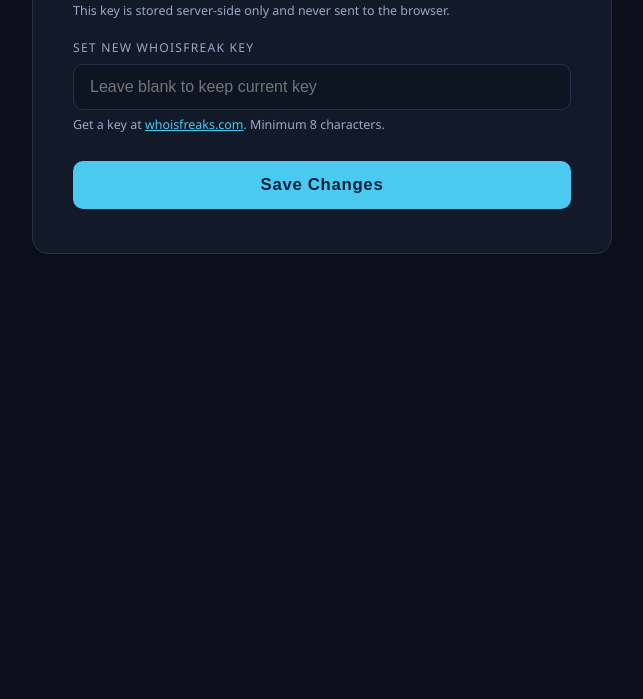
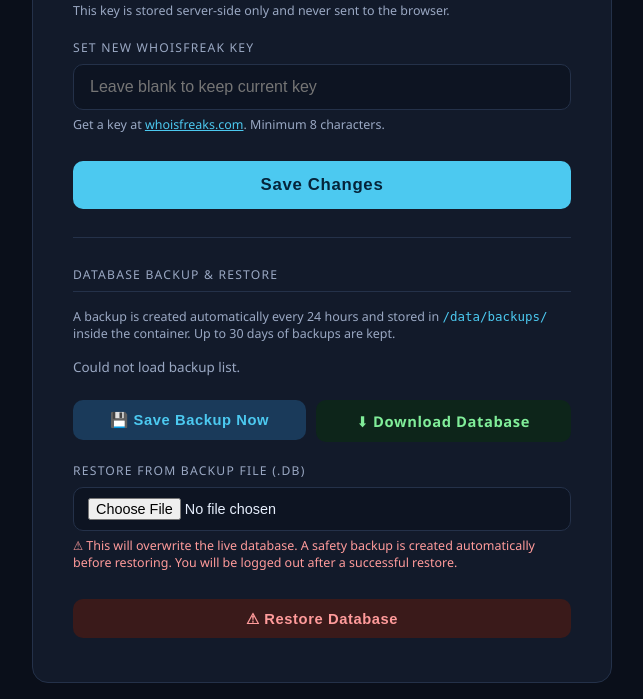
Before and after one commit to Marquisone1/HAWK-LOOKOUT, a Flask app: template app/templates/settings.html in a window 1280 px wide. Shown: the part 1096-1795 px from the top of the page, without its empty margins (318-961 px from the left). Before the commit the page ends 1350 px from the top, so only its background shows below. Run offline with Flask 3, Linux system fonts and the light colour scheme; the template is opened without the code that fills it: most values are stand-ins (such as "Sample title", 1, 10 or a date in 2020); some libraries are stand-ins or nearby versions.

Commit message:
Add database backup: daily auto-backup, export download, import restore
- Daily backup runs every 24h via background thread (first run 60s after startup)
- Backups stored in /data/backups/ as timestamped .db files
- Auto-prune: backups older than 30 days are removed
- Settings page: Save Backup Now button (manual trigger)
- Settings page: Download Database button (streams live SQLite backup)
- Settings page: Restore from .db upload (validates tables, auto-backup before restore)
- Settings page: lists all saved backups with sizes
- scripts/backup.sh for manual host-level backup via docker exec

```diff
--- a/app/__init__.py
+++ b/app/__init__.py
@@ -1,6 +1,11 @@
 import logging
+import os
 import secrets as _secrets
+import shutil
+import sqlite3
 import string
+import threading
+import time
 from datetime import datetime
 
 from sqlalchemy.exc import IntegrityError
@@ -82,7 +87,69 @@ def create_app():
         db.create_all()
         _bootstrap_db(app)
 
+    _start_daily_backup(app)
+
     return app
+
+
+# ─────────────────────────────────────────────────────────────────────────────
+# Backup
+# ─────────────────────────────────────────────────────────────────────────────
+
+BACKUP_DIR = "/data/backups"
+BACKUP_DB_SOURCE = "/data/database.db"
+BACKUP_KEEP_DAYS = 30
+_DAILY_BACKUP_INTERVAL = 86400  # seconds
+
+
+def run_backup() -> str:
+    """
+    Create a timestamped SQLite backup using the online backup API.
+    Returns the path of the created backup file.
+    Raises OSError / sqlite3.Error on failure.
+    """
+    os.makedirs(BACKUP_DIR, exist_ok=True)
+    timestamp = datetime.utcnow().strftime("%Y%m%d-%H%M%S")
+    dest = os.path.join(BACKUP_DIR, f"database-{timestamp}.db")
+
+    src_conn = sqlite3.connect(BACKUP_DB_SOURCE)
+    dst_conn = sqlite3.connect(dest)
+    try:
+        src_conn.backup(dst_conn)
+    finally:
+        dst_conn.close()
+        src_conn.close()
+
+    # Prune old backups
+    cutoff = time.time() - BACKUP_KEEP_DAYS * 86400
+    for fname in os.listdir(BACKUP_DIR):
+        if fname.startswith("database-") and fname.endswith(".db"):
+            fpath = os.path.join(BACKUP_DIR, fname)
+            if os.path.getmtime(fpath) < cutoff:
+                os.remove(fpath)
+                logger.info(f"Backup: pruned old backup {fname}")
+
+    logger.info(f"Backup: created {dest} ({os.path.getsize(dest)} bytes)")
+    return dest
+
+
+def _start_daily_backup(app):
+    """Start a background thread that runs a backup once every 24 hours."""
+
+    def _loop():
+        # Wait 60 s after startup before first backup so the app is settled
+        time.sleep(60)
+        while True:
+            try:
+                with app.app_context():
+                    run_backup()
+            except Exception as exc:
+                logger.warning(f"Daily backup failed: {exc}")
+            time.sleep(_DAILY_BACKUP_INTERVAL)
+
+    t = threading.Thread(target=_loop, name="daily-backup", daemon=True)
+    t.start()
+    logger.info("Backup: daily backup scheduler started (first run in 60s)")
 
 
 def _bootstrap_db(app):
--- a/app/routes.py
+++ b/app/routes.py
@@ -1,4 +1,8 @@
 import logging
+import os
+import shutil
+import sqlite3
+import tempfile
 
 from flask import (
     Blueprint,
@@ -9,6 +13,7 @@ from flask import (
     flash,
     request,
     jsonify,
+    send_file,
 )
 
 from .auth import web_login_required, _is_rate_limited, validate_password_strength
@@ -254,3 +259,149 @@ def settings():
         wf_key_hint=wf_key_hint,
         min_password_len=12,
     )
+
+
+# ─────────────────────────────────────────────────────────────────────────────
+# Database backup / export / import
+# ─────────────────────────────────────────────────────────────────────────────
+
+_DB_PATH = "/data/database.db"
+_BACKUP_DIR = "/data/backups"
+_MAX_IMPORT_BYTES = 50 * 1024 * 1024  # 50 MB hard limit for uploaded DB
+
+
+@web_bp.route("/backup/export", methods=["GET"])
+@web_login_required
+def backup_export():
+    """Download the current database as a .db file."""
+    from datetime import datetime as _dt
+    timestamp = _dt.utcnow().strftime("%Y%m%d-%H%M%S")
+    filename = f"hawklookout-backup-{timestamp}.db"
+
+    # Stream a live SQLite backup (uses online backup API — safe while running)
+    tmp = tempfile.NamedTemporaryFile(suffix=".db", delete=False)
+    tmp.close()
+    try:
+        src = sqlite3.connect(_DB_PATH)
+        dst = sqlite3.connect(tmp.name)
+        try:
+            src.backup(dst)
+        finally:
+            dst.close()
+            src.close()
+        logger.warning(f"DB exported by session user {session.get('site_user_id')}")
+        return send_file(
+            tmp.name,
+            as_attachment=True,
+            download_name=filename,
+            mimetype="application/x-sqlite3",
+        )
+    except Exception as exc:
+        os.unlink(tmp.name)
+        logger.error(f"DB export failed: {exc}")
+        flash("Export failed. See server logs.", "error")
+        return redirect(url_for("whois.settings"))
+
+
+@web_bp.route("/backup/run", methods=["POST"])
+@web_login_required
+def backup_run():
+    """Trigger an immediate backup to /data/backups/."""
+    from app import run_backup
+    try:
+        path = run_backup()
+        fname = os.path.basename(path)
+        size_kb = round(os.path.getsize(path) / 1024, 1)
+        flash(f"Backup saved: {fname} ({size_kb} KB)", "success")
+        logger.warning(f"Manual backup triggered by session user {session.get('site_user_id')}: {path}")
+    except Exception as exc:
+        logger.error(f"Manual backup failed: {exc}")
+        flash(f"Backup failed: {exc}", "error")
+    return redirect(url_for("whois.settings"))
+
+
+@web_bp.route("/backup/import", methods=["POST"])
+@web_login_required
+def backup_import():
+    """Restore the database from an uploaded .db file."""
+    uploaded = request.files.get("db_file")
+    if not uploaded or not uploaded.filename:
+        flash("No file selected.", "error")
+        return redirect(url_for("whois.settings"))
+
+    if not uploaded.filename.endswith(".db"):
+        flash("Invalid file type. Only .db files are accepted.", "error")
+        return redirect(url_for("whois.settings"))
+
+    # Write upload to a temp file and validate it is a real SQLite DB
+    tmp = tempfile.NamedTemporaryFile(suffix=".db", delete=False)
+    try:
+        chunk_size = 64 * 1024
+        total = 0
+        while True:
+            chunk = uploaded.stream.read(chunk_size)
+            if not chunk:
+                break
+            total += len(chunk)
+            if total > _MAX_IMPORT_BYTES:
+                raise ValueError(f"Upload exceeds {_MAX_IMPORT_BYTES // (1024*1024)} MB limit")
+            tmp.write(chunk)
+        tmp.close()
+
+        # Validate: must be a readable SQLite file with expected tables
+        conn = sqlite3.connect(tmp.name)
+        try:
+            tables = {r[0] for r in conn.execute("SELECT name FROM sqlite_master WHERE type='table'").fetchall()}
+        finally:
+            conn.close()
+
+        required = {"site_user", "user"}
+        missing = required - {t.lower() for t in tables}
+        if missing:
+            raise ValueError(f"Uploaded file is missing required tables: {missing}")
+
+        # Back up current DB before overwriting
+        from app import run_backup
+        try:
+            run_backup()
+        except Exception as exc:
+            logger.warning(f"Pre-import backup failed (continuing anyway): {exc}")
+
+        # Atomically replace the live database
+        shutil.copyfile(tmp.name, _DB_PATH)
+        logger.warning(
+            f"DB restored from upload by session user {session.get('site_user_id')} "
+            f"({total} bytes, tables: {tables})"
+        )
+        flash("Database restored successfully. Please log in again.", "success")
+        session.clear()
+        return redirect(url_for("whois.login"))
+
+    except Exception as exc:
+        logger.error(f"DB import failed: {exc}")
+        flash(f"Import failed: {exc}", "error")
+        return redirect(url_for("whois.settings"))
+    finally:
+        try:
+            os.unlink(tmp.name)
+        except OSError:
+            pass
+
+
+@web_bp.route("/backup/list", methods=["GET"])
+@web_login_required
+def backup_list():
+    """Return a JSON list of available backup files."""
+    try:
+        files = []
+        if os.path.isdir(_BACKUP_DIR):
+            for fname in sorted(os.listdir(_BACKUP_DIR), reverse=True):
+                if fname.startswith("database-") and fname.endswith(".db"):
+                    fpath = os.path.join(_BACKUP_DIR, fname)
+                    files.append({
+                        "name": fname,
+                        "size_kb": round(os.path.getsize(fpath) / 1024, 1),
+                    })
+        return jsonify({"backups": files})
+    except Exception as exc:
+        return jsonify({"error": str(exc)}), 500
--- a/app/templates/settings.html
+++ b/app/templates/settings.html
@@ -292,10 +292,75 @@
 
       <button type="submit" class="btn-save">Save Changes</button>
     </form>
+
+    <hr class="divider" />
+    <p class="section-title">Database Backup &amp; Restore</p>
+
+    <p class="hint" style="margin-bottom:16px;">
+      A backup is created automatically every 24 hours and stored in <code style="color:var(--accent)">/data/backups/</code> inside the container.
+      Up to 30 days of backups are kept.
+    </p>
+
+    <!-- Saved backups list -->
+    <div id="backupList" style="margin-bottom:16px; font-size:0.84rem; color:var(--muted);">Loading backups…</div>
+
+    <!-- Manual backup + export -->
+    <div style="display:flex; gap:10px; flex-wrap:wrap; margin-bottom:20px;">
+      <form method="POST" action="/backup/run" style="flex:1; min-width:160px;">
+        <input type="hidden" name="csrf_token" value="{{ csrf_token() }}" />
+        <button type="submit" class="btn-save" style="background:#1a3a5a; color:var(--accent); font-size:0.92rem; padding:11px;">
+          💾 Save Backup Now
+        </button>
+      </form>
+      <a href="/backup/export" class="btn-save"
+         style="flex:1; min-width:160px; background:#0d251a; color:var(--ok); font-size:0.92rem; padding:11px; text-align:center; text-decoration:none; border-radius:10px; display:inline-block; box-sizing:border-box;">
+        ⬇ Download Database
+      </a>
+    </div>
+
+    <!-- Import / Restore -->
+    <form method="POST" action="/backup/import" enctype="multipart/form-data">
+      <input type="hidden" name="csrf_token" value="{{ csrf_token() }}" />
+      <div class="form-group">
+        <label for="db_file">Restore from Backup File (.db)</label>
+        <input type="file" id="db_file" name="db_file" accept=".db"
+               style="width:100%; padding:10px 14px; border:1px solid var(--line); border-radius:10px;
+                      background:#0d1422; color:var(--text); font-size:0.9rem; cursor:pointer;" />
+        <p class="hint" style="color:#ff9b9b;">
+          ⚠ This will overwrite the live database. A safety backup is created automatically before restoring.
+          You will be logged out after a successful restore.
+        </p>
+      </div>
+      <button type="submit" class="btn-save"
+              style="background:#3a1a1a; color:#ff9b9b; font-size:0.92rem; padding:11px;"
+              onclick="return confirm('Overwrite the live database with this file? A safety backup will be created first.')">
+        ⚠ Restore Database
+      </button>
+    </form>
+
   </div>
 
   <script>
-    // No sensitive values are embedded in this page.
+    // Load backup list
+    fetch('/backup/list')
+      .then(r => r.json())
+      .then(data => {
+        const el = document.getElementById('backupList');
+        if (!data.backups || data.backups.length === 0) {
+          el.textContent = 'No backups yet. The first automatic backup runs ~60 seconds after startup.';
+          return;
+        }
+        const rows = data.backups.map(b =>
+          `<div style="display:flex;justify-content:space-between;padding:4px 0;border-bottom:1px solid var(--line);">
+            <span style="font-family:monospace;">${b.name}</span>
+            <span>${b.size_kb} KB</span>
+          </div>`
+        ).join('');
+        el.innerHTML = `<div style="max-height:160px;overflow-y:auto;">${rows}</div>`;
+      })
+      .catch(() => {
+        document.getElementById('backupList').textContent = 'Could not load backup list.';
+      });
   </script>
 </body>
 </html>
```
Also changed, not shown: 1 other file.
